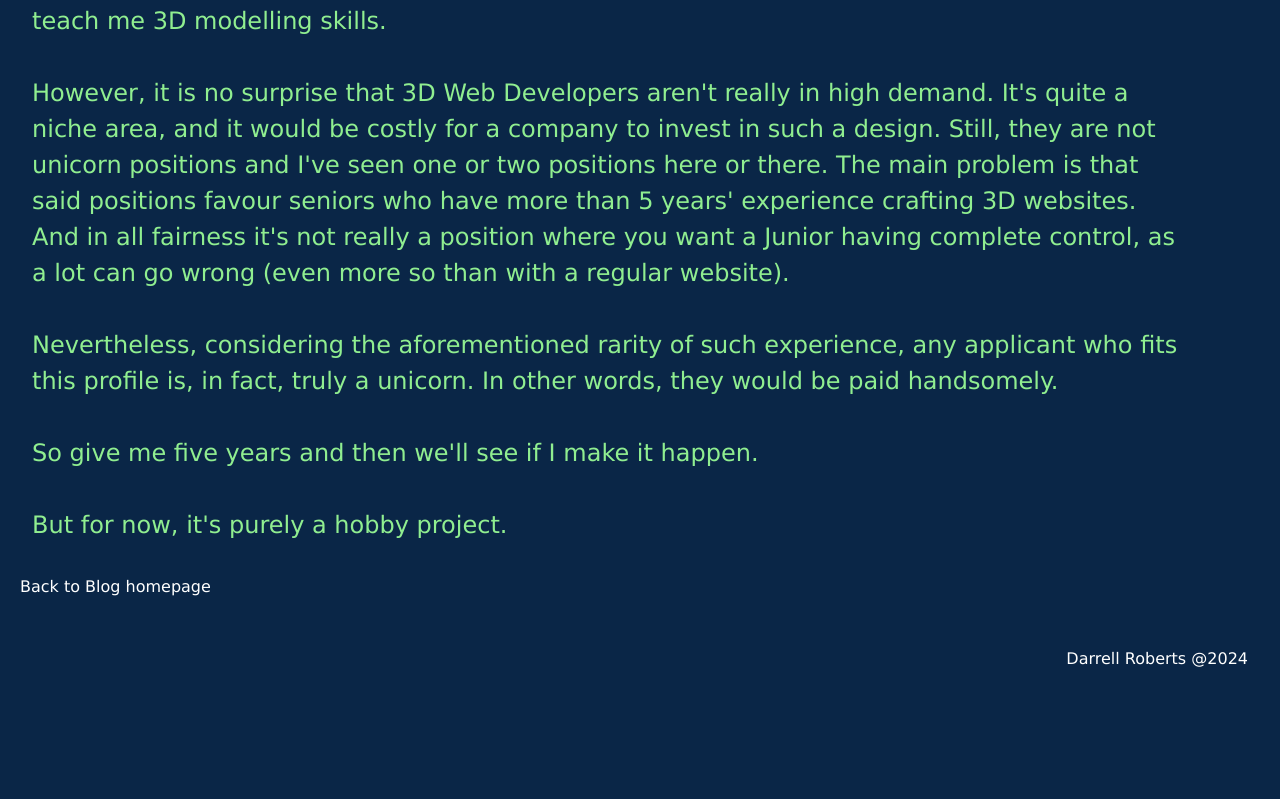
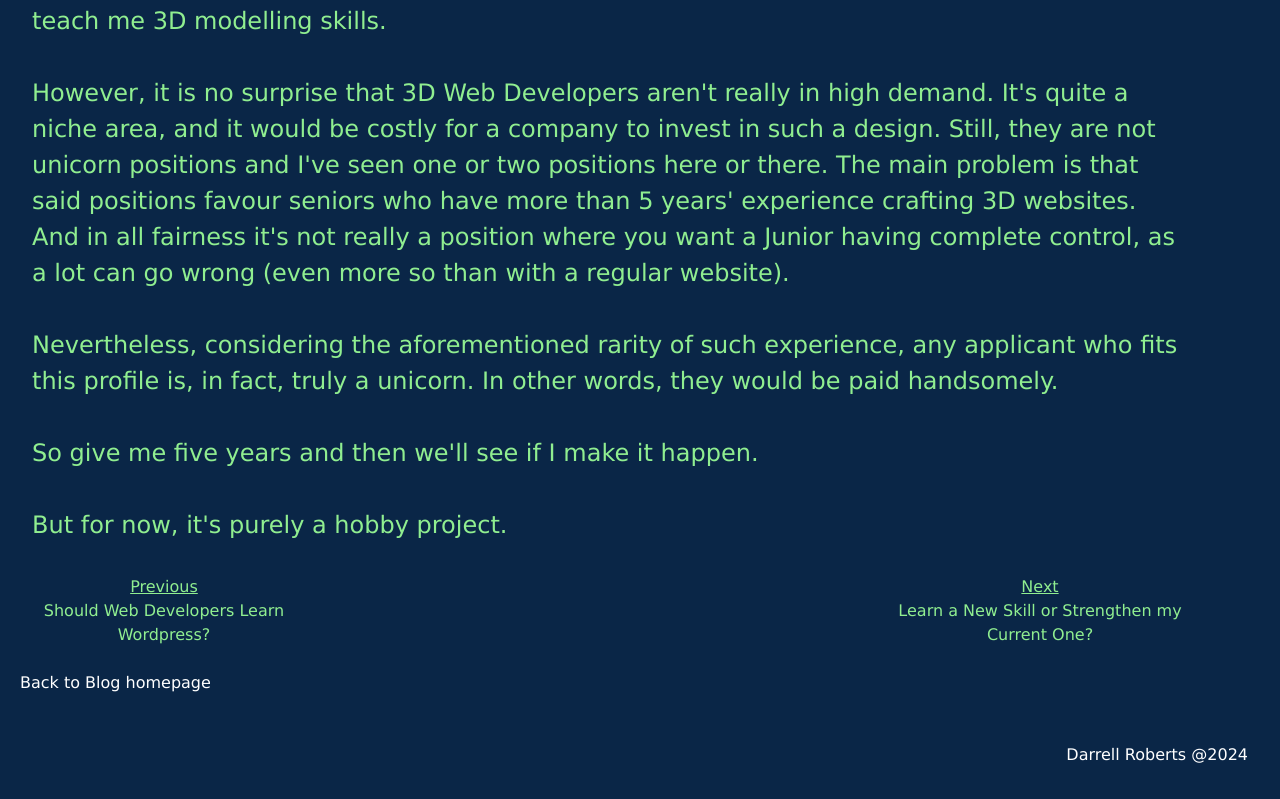
Before and after one commit to DarrellRoberts/portfolio, a Next.js app: page /blog/3d-websites-threejs-and-blender in a window 1280 px wide. Shown: the part 4081-4880 px from the top of the page. Before the commit the page ends 4784 px from the top, so only its background shows below. Built offline with nearby package versions, Linux system fonts and the light colour scheme.

Commit message:
00025: added next and prev nav to blog

```diff
--- a/src/app/blog/[path]/page.tsx
+++ b/src/app/blog/[path]/page.tsx
@@ -14,10 +14,19 @@ type ParamObject = {
 
 export default function BlogPost() {
   const params: ParamObject = useParams();
-  const post = EntriesArray?.find(heading => heading?.path === params?.path);
+  const post = EntriesArray?.find((heading) => heading?.path === params?.path);
   const { light, dark, isLightTheme } = useContext(ThemeContext);
   const themeStyles = isLightTheme ? light : dark;
 
+  const articleIndex1 =
+    EntriesArray.indexOf(post) < EntriesArray.length - 1
+      ? EntriesArray.indexOf(post) + 1
+      : null;
+  const articleIndex2 =
+    EntriesArray.indexOf(post) !== 0 ? EntriesArray.indexOf(post) - 1 : null;
+
+  console.log(articleIndex1);
+  console.log(articleIndex2);
   return (
     <div style={{ backgroundColor: themeStyles.bg }}>
       <section
@@ -25,21 +34,19 @@ export default function BlogPost() {
         className={styles.homepageCon}
       >
         <div className={styles.titleCon}>
-          <span style={{ color: themeStyles.mainText, fontStyle: "italic"}}>
+          <span style={{ color: themeStyles.mainText, fontStyle: "italic" }}>
             By Darrell Roberts
           </span>
           <span style={{ color: themeStyles.mainText }}>
             Posted: {post?.date}
           </span>
-          <h1
-            style={{ color: themeStyles.secondaryText }}
-          >
-            {post?.title}
-          </h1>
+          <h1 style={{ color: themeStyles.secondaryText }}>{post?.title}</h1>
         </div>
-        <div className={styles.imageCon} >
+        <div className={styles.imageCon}>
           <Image
-            style={{ boxShadow: "0px 0px 20px 5px" + themeStyles.secondaryText }}
+            style={{
+              boxShadow: "0px 0px 20px 5px" + themeStyles.secondaryText,
+            }}
             src={post?.images[0]}
             alt={post?.imageAlt[0]}
             width="850"
@@ -49,11 +56,41 @@ export default function BlogPost() {
             {post?.imageCaption[0]}
           </span>
         </div>
-        <div className={isLightTheme ? styles.articleCon : styles.articleConDark}>
-            {post?.article}
+        <div
+          className={isLightTheme ? styles.articleCon : styles.articleConDark}
+        >
+          {post?.article}
         </div>
-        <Link style={{ color: themeStyles.secondaryText }} href="/blog" className="ml-5">
-          Back to Blog homepage</Link>
+        <div className={styles.nextArticleCon}>
+          {articleIndex1 ? (
+            <Link href={`/blog/${EntriesArray[articleIndex1]?.path}`}>
+              <div className={styles.prevArticle}>
+                <h2 style={{ color: themeStyles.mainText }} className="underline">Previous</h2>
+                <h3 style={{ color: themeStyles.mainText }}>
+                {EntriesArray[articleIndex1]?.title}
+                </h3>
+              </div>
+            </Link>
+          ) : <div></div>}
+          {articleIndex2 || EntriesArray.indexOf(post) === 1 ? (
+            <Link href={`/blog/${EntriesArray[articleIndex2]?.path}`}>
+              <div className={styles.nextArticle}>
+                <h2 style={{ color: themeStyles.mainText }} className="underline">Next</h2>
+                <h3 style={{ color: themeStyles.mainText }}>
+                {EntriesArray[articleIndex2]?.title}
+                </h3>
+              </div>
+            </Link>
+          ) : null}
+        </div>
+        <br/>
+        <Link
+          style={{ color: themeStyles.secondaryText }}
+          href="/blog"
+          className="ml-5"
+        >
+          Back to Blog homepage
+        </Link>
       </section>
     </div>
   );
--- a/src/app/blog/[path]/post.module.css
+++ b/src/app/blog/[path]/post.module.css
@@ -88,6 +88,20 @@
   border-radius: 25px;
 }
 
+.nextArticleCon {
+  display: flex;
+  justify-content: space-between;
+}
+
+.prevArticle, .nextArticle {
+  display: flex;
+  flex-direction: column;
+  align-items: center;
+  text-align: center;
+  width: 80%;
+  margin: 0px 1rem;
+}
+
   @keyframes fadeIn {
     0% {
       transform: translateY(-50px);
@@ -147,4 +161,7 @@
       aspect-ratio: 1/0.65;
       width: 100%;
     }
+    .prevArticle h3, .nextArticle h3 {
+      display: none;
+    }
   }
```
